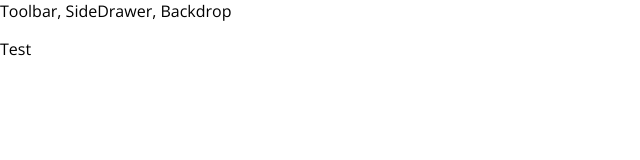
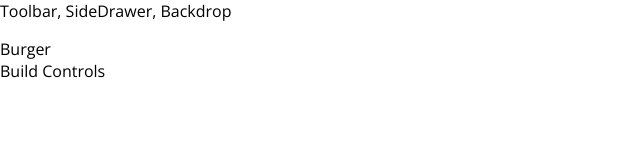
Before and after one commit to mguilherme/my-burger-app, a React (Create React App) app: page / in a window 1280 px wide. Shown: the top 160 px of the page, without its empty margins (0-640 px from the left). Built offline with nearby package versions, Linux system fonts and the light colour scheme.

Commit message:
153. Start Implementation of The Burger Builder Container

```diff
--- a/src/App.js
+++ b/src/App.js
@@ -1,10 +1,11 @@
 import React from 'react';
 import Layout from "./components/layout/Layout";
+import BurgerBuilder from "./containers/BurgerBuilder/BurgerBuilder";
 
 const App = () => (
     <div>
         <Layout>
-            <p>Test</p>
+            <BurgerBuilder/>
         </Layout>
     </div>
 );
--- a/src/components/layout/Layout.js
+++ b/src/components/layout/Layout.js
@@ -1,11 +1,12 @@
 import React from 'react';
+import classes from './Layout.module.css'
 
 const layout = props => (
     <>
         <div>
             Toolbar, SideDrawer, Backdrop
         </div>
-        <main>
+        <main className={classes.Content}>
             {props.children}
         </main>
     </>
--- /dev/null
+++ b/src/components/layout/Layout.module.css
@@ -0,0 +1,3 @@
+.Content {
+    margin-top: 16px;
+}
--- /dev/null
+++ b/src/containers/BurgerBuilder/BurgerBuilder.js
@@ -0,0 +1,14 @@
+import React, {Component} from 'react';
+
+class BurgerBuilder extends Component {
+    render() {
+        return (
+            <>
+                <div>Burger</div>
+                <div>Build Controls</div>
+            </>
+        );
+    }
+}
+
+export default BurgerBuilder;
```
